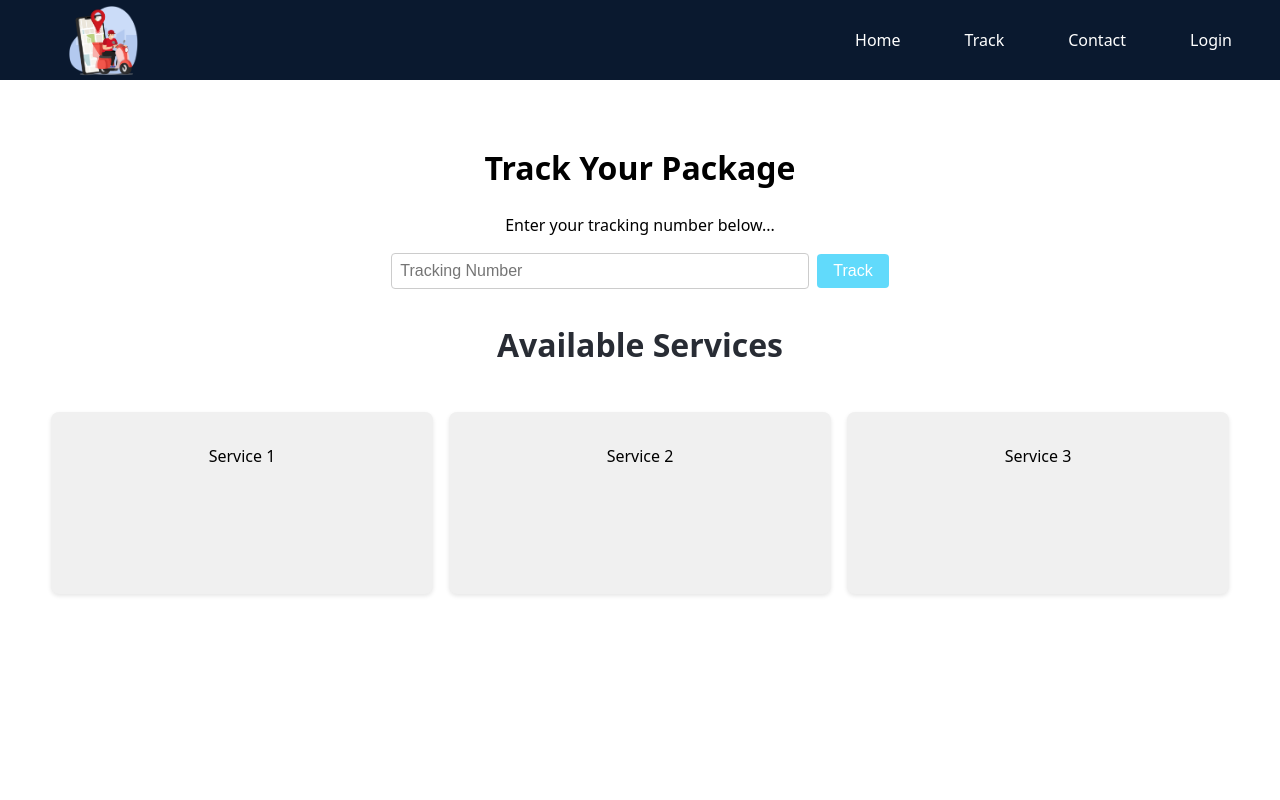
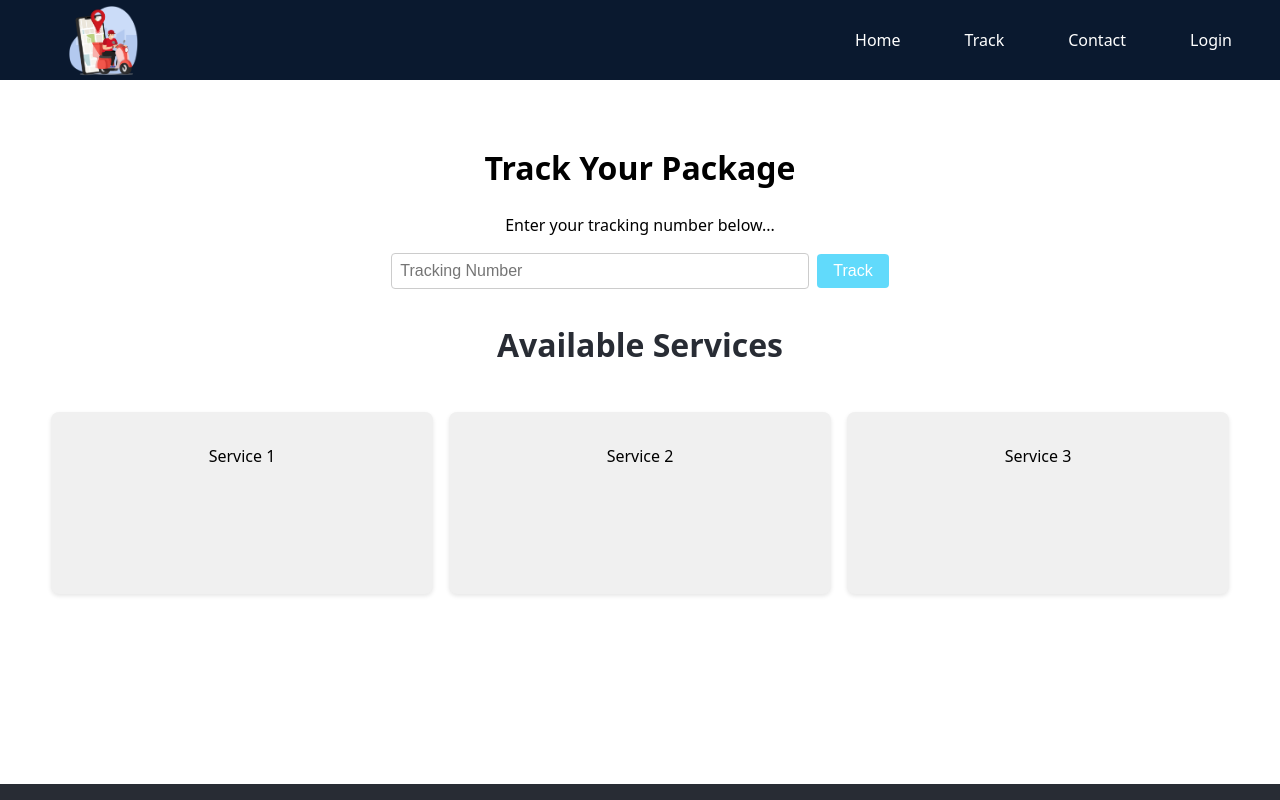
Before and after one commit to cloud9inepro/DECOFTL-LOGISTICS, a React (Vite) app in the folder DECOFTL/: page / in a window 1280 px wide. Shown: the top 800 px of the page. Built offline with nearby package versions, Linux system fonts and the light colour scheme.

Commit message:
worked on the pages height

```diff
--- a/DECOFTL/src/index.css
+++ b/DECOFTL/src/index.css
@@ -79,12 +79,12 @@ nav ul li a:hover {
   color: #54b3d6;
 }
 
-
+/*--------------------------------main-----------------------*/
 
 .main{
   text-align: center;
   margin-top: 4rem;
-  height: 88vh;
+  height: 40rem;
 }
 input{
   width: 100%;
@@ -149,7 +149,7 @@ input{
   justify-content: center;
   padding: 2rem;
   background-color: #f8f9fa;
-  height: 80vh;
+  height: 40rem;
 }
 
 .contact-tel {
@@ -265,39 +265,7 @@ textarea:focus {
 
 
 
-
-
-
-
-
-
-
-
-
-
-
-
-
-
-
-
-
-
-
-
-
-
-
-
-
-
-
-
-
-
-
-
-
+/*-----------------------------------------Footer--------------------------*/
 
 
 
```
